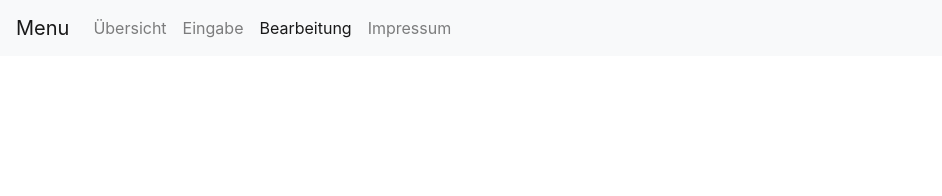
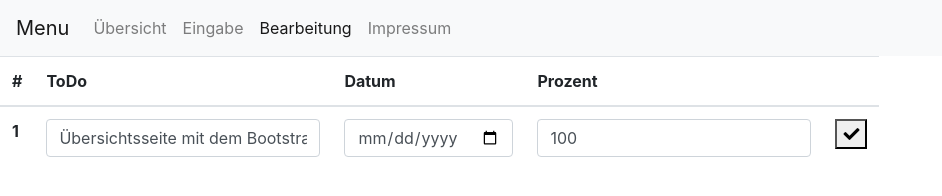
Before and after one commit to nevihu/SkSy_Bootstrap, a plain HTML site: page todo-bearbeitung.html in a window 1280 px wide. Shown: the whole page, without its empty margins (0-942 px from the left). Drawn offline with nearby package versions, Linux system fonts and the light colour scheme.

Commit message:
added edit-site

```diff
--- a/todo-bearbeitung.html
+++ b/todo-bearbeitung.html
@@ -4,6 +4,7 @@
 <head>
     <meta charset="UTF-8">
     <link rel="stylesheet" href="https://stackpath.bootstrapcdn.com/bootstrap/4.3.1/css/bootstrap.min.css" integrity="sha384-ggOyR0iXCbMQv3Xipma34MD+dH/1fQ784/j6cY/iJTQUOhcWr7x9JvoRxT2MZw1T" crossorigin="anonymous">
+    <link rel="stylesheet" href="https://use.fontawesome.com/releases/v5.8.1/css/all.css" integrity="sha384-50oBUHEmvpQ+1lW4y57PTFmhCaXp0ML5d60M1M7uH2+nqUivzIebhndOJK28anvf" crossorigin="anonymous">
     <title>Insert-Site</title>
 </head>
 
@@ -32,6 +33,29 @@
     </div>
 </nav>
 
+<table class="table table-responsive">
+    <thead>
+    <tr>
+        <th scope="col">#</th>
+        <th scope="col">ToDo</th>
+        <th scope="col">Datum</th>
+        <th scope="col">Prozent</th>
+        <th scope="col"></th>
+    </tr>
+    </thead>
+    <tbody>
+    <tr>
+        <th scope="row">1</th>
+
+        <td><input type="text" class="form-control mb-2" id="inlineFormInput" value="Übersichtsseite mit dem Bootstrap Framework anlegen" required></td>
+        <td><input type="date" class="form-control" id="inlineFormInput2" value="19.04.2019" required></td>
+        <td><input type="number" class="form-control" id="inlineFormInput3" value="100" required></td>
+        <td><button><i class="fas fa-check"></i></button></td>
+    </tr>
+    </tbody>
+</table>
+
+
 <script src="https://code.jquery.com/jquery-3.3.1.slim.min.js" integrity="sha384-q8i/X+965DzO0rT7abK41JStQIAqVgRVzpbzo5smXKp4YfRvH+8abtTE1Pi6jizo" crossorigin="anonymous"></script>
 <script src="https://cdnjs.cloudflare.com/ajax/libs/popper.js/1.14.7/umd/popper.min.js" integrity="sha384-UO2eT0CpHqdSJQ6hJty5KVphtPhzWj9WO1clHTMGa3JDZwrnQq4sF86dIHNDz0W1" crossorigin="anonymous"></script>
 <script src="https://stackpath.bootstrapcdn.com/bootstrap/4.3.1/js/bootstrap.min.js" integrity="sha384-JjSmVgyd0p3pXB1rRibZUAYoIIy6OrQ6VrjIEaFf/nJGzIxFDsf4x0xIM+B07jRM" crossorigin="anonymous"></script>
```
